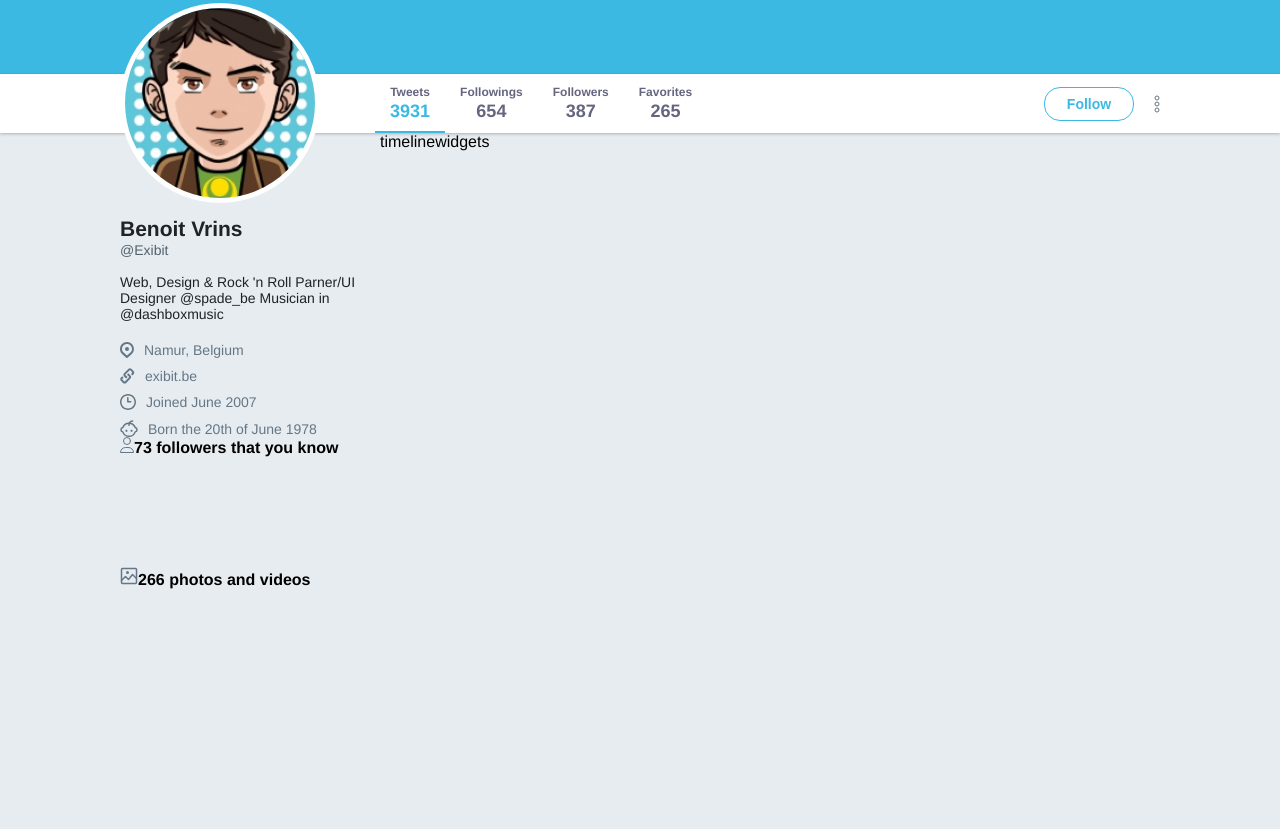
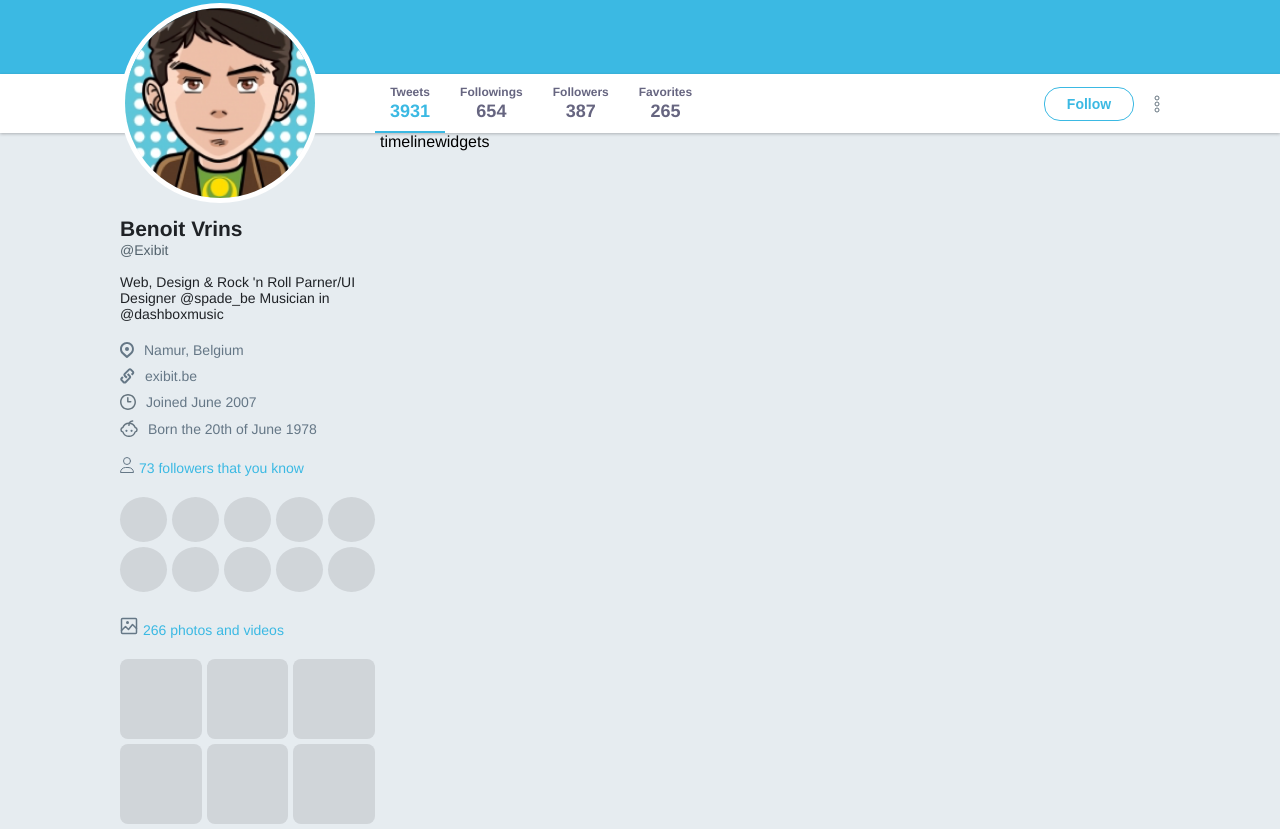
Before and after one commit to pedrocamussi/twitter-clone, a plain HTML site: page index.html in a window 1280 px wide. Shown: the part 352-1181 px from the top of the page. Before the commit the page ends 941 px from the top, so only its background shows below. Drawn offline with Linux system fonts and the light colour scheme.

Commit message:
profile end

```diff
--- a/index.html
+++ b/index.html
@@ -62,7 +62,7 @@
             <h1>Benoit Vrins</h1>
             <span>@Exibit</span>
             <p> Web, Design & Rock 'n Roll Parner/UI Designer @spade_be Musician in @dashboxmusic</p>
-            <ul>
+            <ul class="list">
                 <li><img src="img/place.svg" alt="Place">Namur, Belgium</li>
                 <li><img src="img/url.svg" alt="URL">exibit.be</li>
                 <li><img src="img/joined.svg" alt="Joined">Joined June 2007</li>
@@ -81,12 +81,19 @@
                     <li></li>
                     <li></li>
                     <li></li>
-
                 </ul>
             </div>
 
             <div class="widget images">
                 <strong><img src="img/images.svg" alt="Images">266 photos and videos</strong>
+            <ul>
+                <li></li>
+                <li></li>
+                <li></li>
+                <li></li>
+                <li></li>
+                <li></li>
+            </ul>
             </div>
 
         </aside>
--- a/style.css
+++ b/style.css
@@ -217,11 +217,59 @@ div.wrapper-content aside.profile li{
     align-items: center;
     margin-top: 10px;
 }
-div.wrapper-content aside.profile li:first-child{
+div.wrapper-content aside.profile ul.list li:first-child{
     margin: 0px;
 }
 
-div.wrapper-content aside.profile li img{
+div.wrapper-content aside.profile ul.list li img{
     margin-right: 10px;
 
 }
+
+div.wrapper-content aside.profile .widget{
+    margin-top: 20px;
+}
+
+div.wrapper-content aside.profile .widget strong{
+    font-weight: normal;
+    color: #3bb9e3;
+    font-size: 14px;
+    align-items: center;
+}
+div.wrapper-content aside.profile .widget strong img{
+    margin-right: 5px;
+}
+
+div.wrapper-content aside.profile .followers ul{
+    list-style: none;
+    display: flex;
+    flex-wrap: wrap;
+    align-content: flex-start;
+    align-items: flex-start;
+}
+
+div.wrapper-content aside.profile .followers ul li{
+    width: 45px;
+    height: 45px;
+    background: #D0D5D9;
+    border-radius: 50%;
+    flex: 1 0 auto;
+    margin:0 5px 5px 0;
+}
+
+div.wrapper-content aside.profile .images ul{
+    list-style: none;
+    display: flex;
+    flex-wrap: wrap;
+    align-content: flex-start;
+    align-items: flex-start;
+}
+
+div.wrapper-content aside.profile .images ul li{
+    width: 80px;
+    height: 80px;
+    background: #D0D5D9;
+    border-radius: 8px;
+    flex: 1 0 auto;
+    margin:0 5px 5px 0;
+}
```
